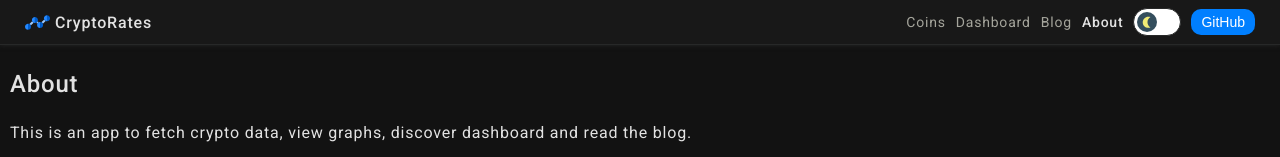
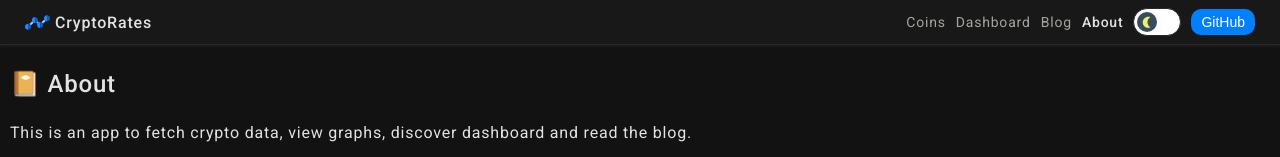
Before and after one commit to hushdev/Crypto-Rates, a React (Create React App) app: page /about in a window 1280 px wide. Shown: the top 157 px of the page. Built offline with nearby package versions, Linux system fonts and the light colour scheme; no server answers.

Commit message:
Emoji added

```diff
--- a/src/components/Blog/Blog.jsx
+++ b/src/components/Blog/Blog.jsx
@@ -12,7 +12,7 @@ const Blog = ({ posts }) => {
 
   return (
     <>
-      <Title size={2}>Daily feed</Title>
+      <Title size={2}>📝 Daily feed</Title>
       <Row flexWrap="wrap" justifyContent="flex-start" alignItems="stretch" margin="-10px 0 0 0">
         {posts?.length && posts.map((post, i) => <Post key={i} post={post} />)}
         <Post post={lastPost} />
--- a/src/components/Coins/Coins.jsx
+++ b/src/components/Coins/Coins.jsx
@@ -8,7 +8,7 @@ const Coins = ({ list }) => {
 
   return (
     <>
-      <Title size={2}>Coins</Title>
+      <Title size={2}>💰 Coins</Title>
       <CoinsSearch onChange={setSearchQuery} />
       <CoinsList list={list} searchQuery={searchQuery} />
     </>
--- a/src/views/AboutView.jsx
+++ b/src/views/AboutView.jsx
@@ -5,7 +5,7 @@ import Title from "../components/UI/Title";
 const AboutView = () => {
   return (
     <StyledAboutView>
-      <Title size={2}>About</Title>
+      <Title size={2}>📔 About</Title>
       <p>This is an app to fetch crypto data, view graphs, discover dashboard and read the blog.</p>
       <p>
         Frontend tech stack: React, react-query, react-router-dom, styled-components, sass (scss),
--- a/src/views/DashboardView.jsx
+++ b/src/views/DashboardView.jsx
@@ -5,7 +5,7 @@ import Title from "../components/UI/Title";
 const DashboardView = () => {
   return (
     <div>
-      <Title size={2}>Dashboard</Title>
+      <Title size={2}>🔧 Dashboard</Title>
       <Card></Card>
     </div>
   );
```
